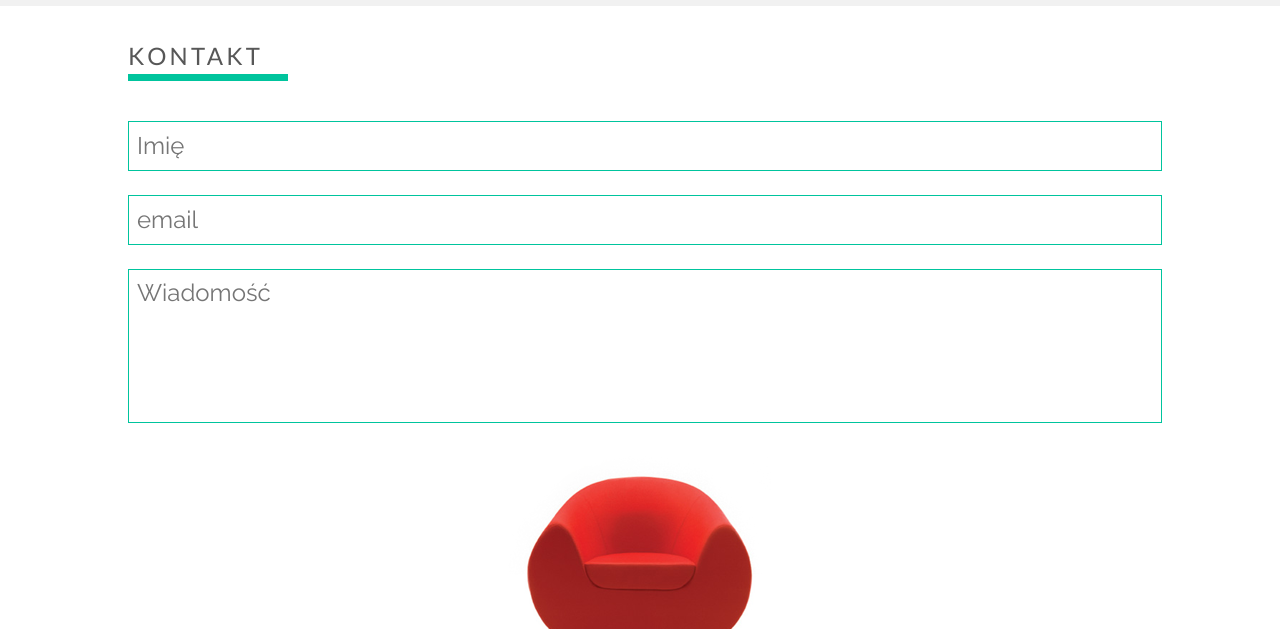
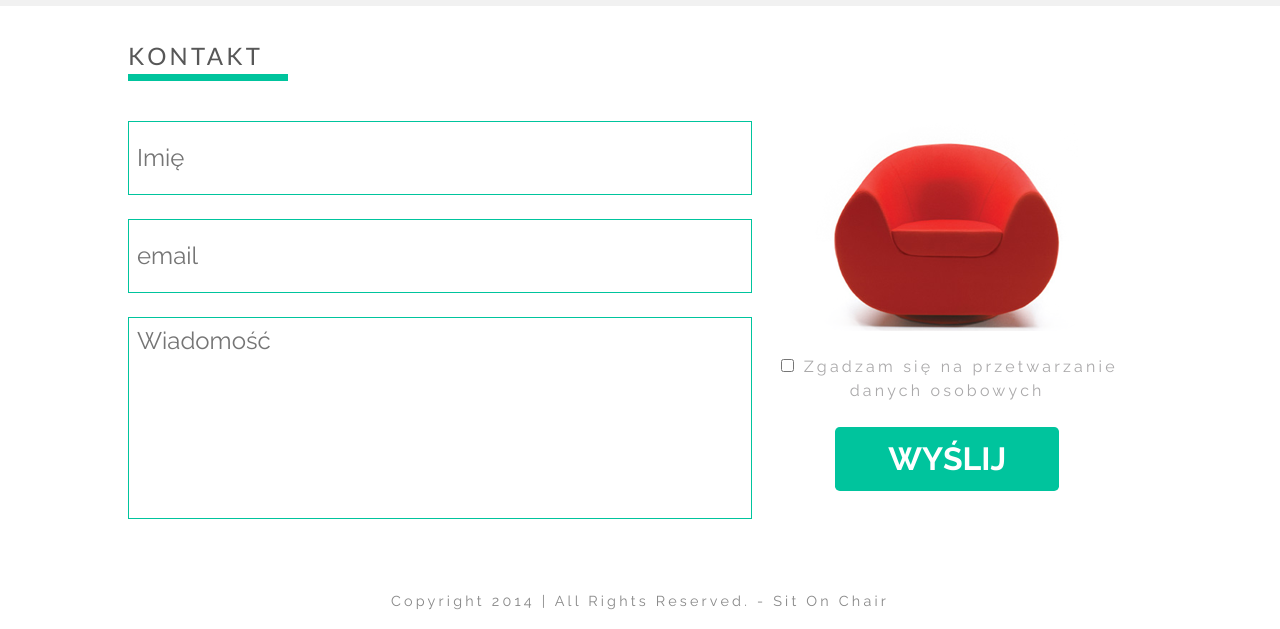
Before and after one commit to jezyk2796/newSitOnChair, a website: page src/index.html in a window 1280 px wide. Shown: the part 1570-2199 px from the top of the page. Drawn offline with Linux system fonts and the light colour scheme.

Commit message:
contact form desktop version

```diff
--- a/src/index.html
+++ b/src/index.html
@@ -125,9 +125,12 @@
                 <h3>kontakt</h3>
             </div>
             <form>
+                <div class="inputs-box">
                     <input class="input input-name" type="text" placeholder="Imię" name="name">
                     <input class="input input-email" type="email" placeholder="email" name="email">
                     <textarea class="input input-message" cols="30" rows="10" placeholder="Wiadomość" name="message"></textarea>
+                </div>
+                <div class="submit-box">
                     <div class="contact-img">
                         <img src="img/red_chair.png">
                     </div>
@@ -139,6 +142,7 @@
                     </div>
                     <div class="form-btn-box">
                         <input id="form-btn" type="submit" value="wyślij" name="submit">
+                    </div>
                 </div>
             </form>
         </div>
--- a/src/scss/partials/_contact.scss
+++ b/src/scss/partials/_contact.scss
@@ -31,30 +31,6 @@
 
             label {
                 cursor: pointer;
-
-                // @media (min-width: 768px) {
-
-                //     #checkbox {
-                //         display: none;
-
-                //         + .label-text::before {
-                //             content: '';
-                //             display: block;
-                //             width: 3rem;
-                //             height: 2.7rem;
-                //             background-color: transparent;
-                //             border: 1px solid $main-green;
-                //             border-radius: .2rem;
-                //             margin: 0 1rem 0 0;
-                //             padding: .3rem 0 0 0;
-                //             float: left;
-                //         }
-
-                //         &:checked + .label-text::before {
-                //             content: url(../../img/form_ok.jpg);
-                //         }
-                //     }
-                // }
             }
         }
 
@@ -78,3 +54,59 @@
         }
     }
 }
+
+@media (min-width: 1024px) {
+    #contact-form {
+
+        form {
+            display: flex;
+
+            .inputs-box {
+                width: 60%;
+
+                .input {
+                    height: 4.5rem;
+                }
+
+                .input-message {
+                    height: 12rem;
+                }
+            }
+
+            .submit-box {
+                width: 40%;
+                display: flex;
+                flex-direction: column;
+
+                // .checkbox-div {
+
+                //     label {
+                //         @media (min-width: 1024px) {
+
+                //             #checkbox {
+                //                 display: none;
+
+                //                 + .label-text::before {
+                //                     content: '';
+                //                     display: block;
+                //                     width: 3rem;
+                //                     height: 2.7rem;
+                //                     background-color: transparent;
+                //                     border: 1px solid $main-green;
+                //                     border-radius: .2rem;
+                //                     margin: 0 1rem 0 0;
+                //                     padding: .3rem 0 0 0;
+                //                     float: left;
+                //                 }
+
+                //                 &:checked + .label-text::before {
+                //                     content: url(../../img/form_ok.jpg);
+                //                 }
+                //             }
+                //         }
+                //     }
+                // }
+            }
+        }
+    }
+}
```
Also changed, not shown: src/css/style.css. Lines whose indentation alone changed are shown as unchanged.
